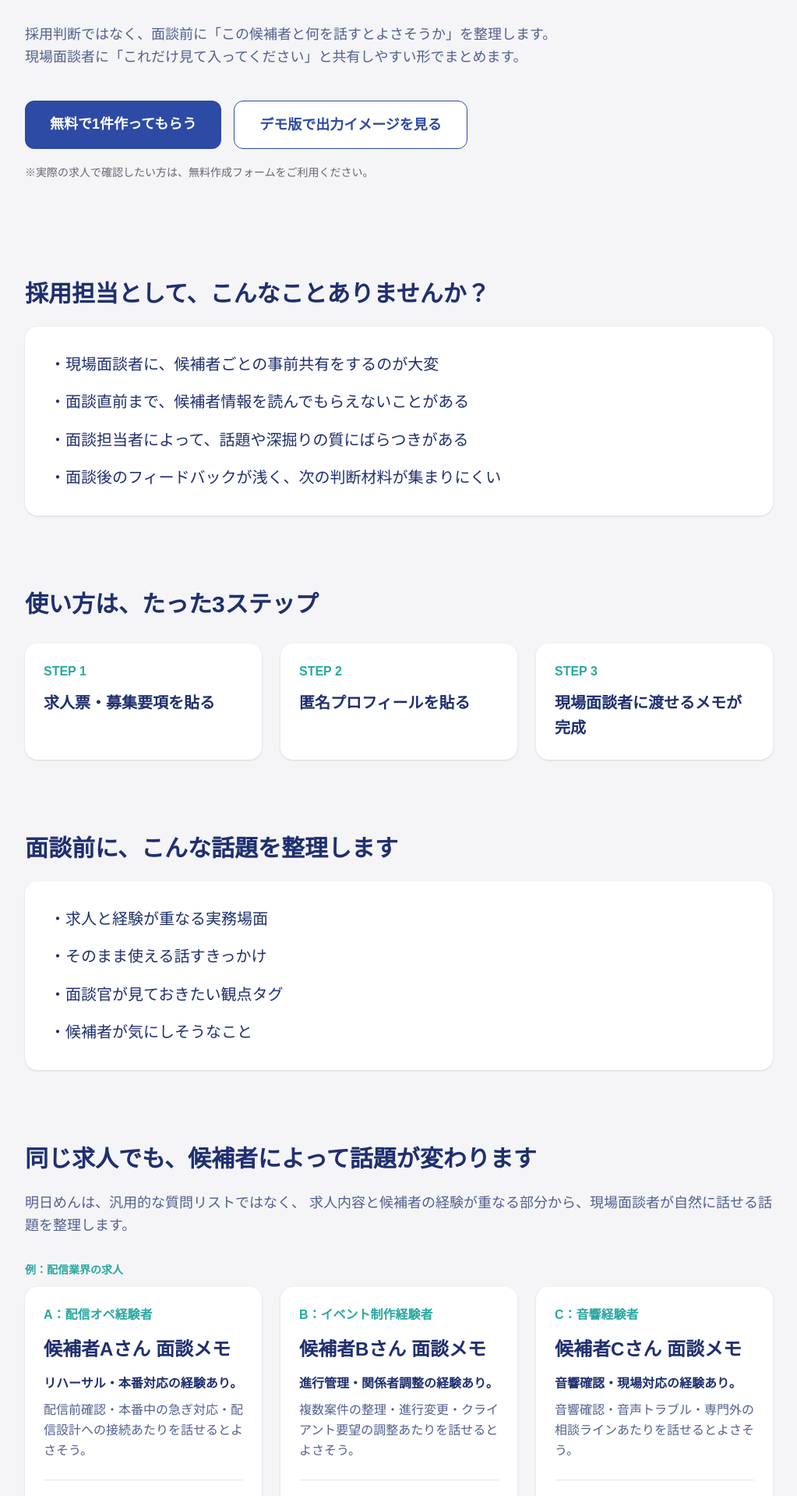
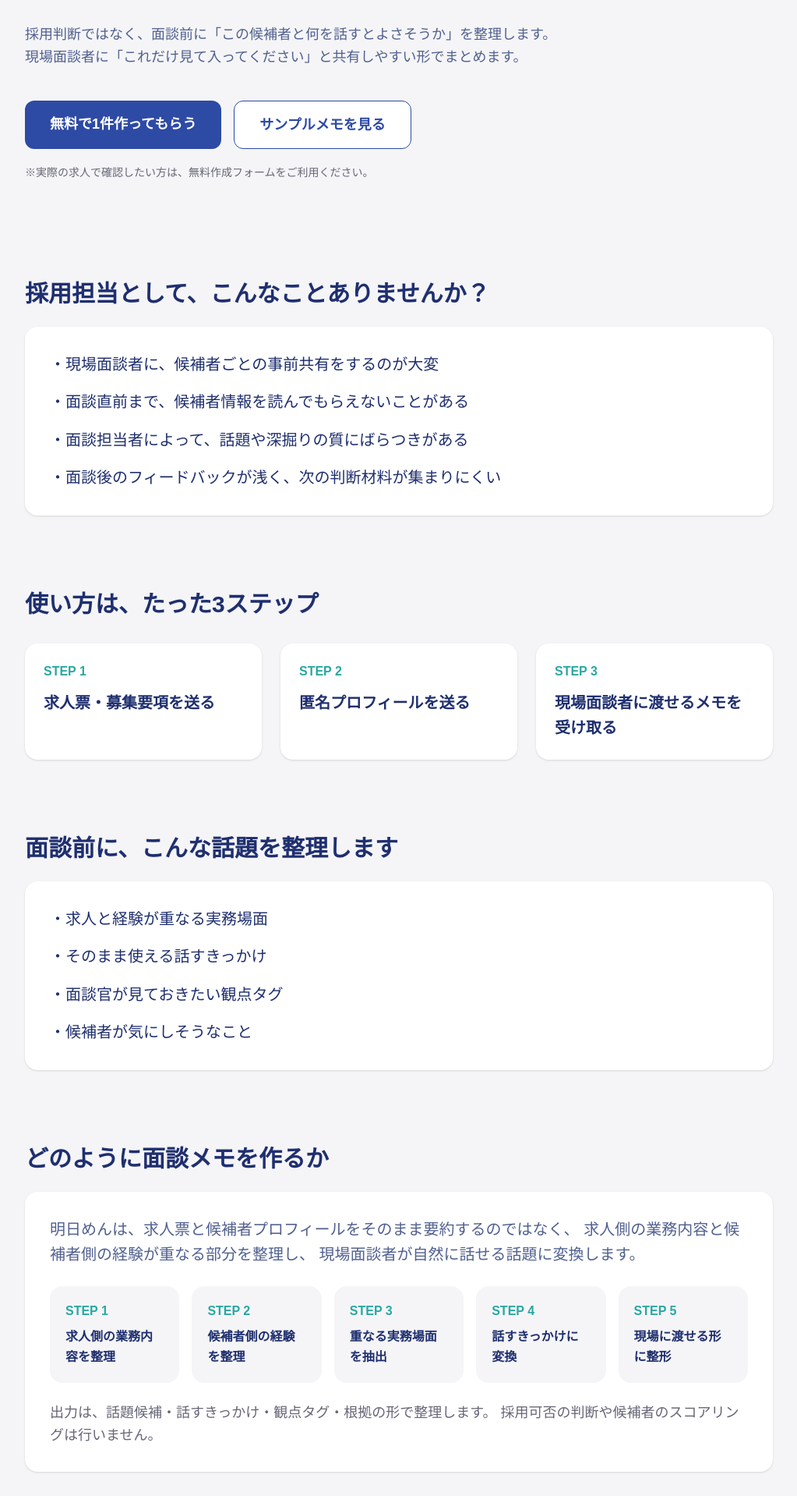
Before and after one commit to yshyk216/asumen-lp-v2, a Next.js app: page / in a window 1280 px wide. Shown: the part 340-2258 px from the top of the page at 78% size, without its empty margins (128-1151 px from the left). Built offline with nearby package versions, Linux system fonts and the light colour scheme.

Commit message:
Update page.tsx

```diff
--- a/app/page.tsx
+++ b/app/page.tsx
@@ -1,5 +1,4 @@
 const TALLY_FORM_URL = "https://tally.so/r/Pdk2rB";
-const DIFY_DEMO_URL = "https://udify.app/workflow/OWNvPzEkN6nAn52F";
 
 export default function Home() {
   return (
@@ -39,12 +38,10 @@ export default function Home() {
           </a>
 
           <a
-            href={DIFY_DEMO_URL}
-            target="_blank"
-            rel="noreferrer"
+            href="#sample"
             className="inline-block bg-white text-[#2d4aa5] border border-[#2d4aa5] px-8 py-4 rounded-xl text-lg font-semibold hover:bg-[#eef2ff] transition text-center"
           >
-            デモ版で出力イメージを見る
+            サンプルメモを見る
           </a>
         </div>
 
@@ -77,9 +74,9 @@ export default function Home() {
 
         <div className="grid md:grid-cols-3 gap-6">
           {[
-            ["1", "求人票・募集要項を貼る"],
-            ["2", "匿名プロフィールを貼る"],
-            ["3", "現場面談者に渡せるメモが完成"],
+            ["1", "求人票・募集要項を送る"],
+            ["2", "匿名プロフィールを送る"],
+            ["3", "現場面談者に渡せるメモを受け取る"],
           ].map(([num, text]) => (
             <div key={num} className="bg-white rounded-2xl p-6 shadow-sm">
               <div className="text-[#2aa7a1] font-bold mb-3">STEP {num}</div>
@@ -105,15 +102,55 @@ export default function Home() {
         </div>
       </section>
 
+      {/* How it generates */}
+      <section className="max-w-5xl mx-auto px-8 py-12">
+        <h2 className="text-3xl font-bold mb-6">
+          どのように面談メモを作るか
+        </h2>
+
+        <div className="bg-white rounded-2xl p-8 shadow-sm">
+          <p className="text-xl leading-relaxed text-[#51608f] mb-6">
+            明日めんは、求人票と候補者プロフィールをそのまま要約するのではなく、
+            求人側の業務内容と候補者側の経験が重なる部分を整理し、
+            現場面談者が自然に話せる話題に変換します。
+          </p>
+
+          <div className="grid md:grid-cols-5 gap-4">
+            {[
+              ["1", "求人側の業務内容を整理"],
+              ["2", "候補者側の経験を整理"],
+              ["3", "重なる実務場面を抽出"],
+              ["4", "話すきっかけに変換"],
+              ["5", "現場に渡せる形に整形"],
+            ].map(([num, text]) => (
+              <div key={num} className="rounded-2xl bg-[#f5f5f7] p-5">
+                <div className="text-[#2aa7a1] font-bold mb-2">STEP {num}</div>
+                <p className="font-bold leading-relaxed">{text}</p>
+              </div>
+            ))}
+          </div>
+
+          <p className="text-lg leading-relaxed text-[#667] mt-6">
+            出力は、話題候補・話すきっかけ・観点タグ・根拠の形で整理します。
+            採用可否の判断や候補者のスコアリングは行いません。
+          </p>
+        </div>
+      </section>
+
       {/* Candidate-specific sample cards */}
-      <section className="max-w-5xl mx-auto px-8 py-12">
+      <section id="sample" className="max-w-5xl mx-auto px-8 py-12">
+        <p className="text-sm font-bold text-[#2aa7a1] mb-3">
+          整形済みサンプル
+        </p>
+
         <h2 className="text-3xl font-bold mb-6">
           同じ求人でも、候補者によって話題が変わります
         </h2>
 
         <p className="text-lg leading-relaxed text-[#51608f] mb-8">
-          明日めんは、汎用的な質問リストではなく、
-          求人内容と候補者の経験が重なる部分から、現場面談者が自然に話せる話題を整理します。
+          以下は、配信業界の求人を例にしたサンプルです。
+          実際の無料作成では、御社の求人と匿名化した候補者プロフィールをもとに、
+          現場面談者に渡しやすい形に整えてお送りします。
         </p>
 
         <p className="text-sm font-bold text-[#2aa7a1] mb-3">
@@ -138,6 +175,11 @@ export default function Home() {
                 "リハーサルや本番前に、配信構成で不明点があった時って、まず何を確認してました？",
               tags: ["確認", "配信構成", "現場対応"],
               reason: "配信オペ経験 × リハーサル対応",
+              concerns: [
+                "最初に任される範囲",
+                "困った時の相談先",
+                "配信設計まで関われるか",
+              ],
             },
             {
               label: "B：イベント制作経験者",
@@ -155,6 +197,11 @@ export default function Home() {
                 "ハイブリッドイベントで進行変更が入った時って、まず誰と何を確認してました？",
               tags: ["進行管理", "関係者調整", "確認"],
               reason: "イベント制作経験 × 配信案件調整",
+              concerns: [
+                "配信領域のキャッチアップ方法",
+                "クライアント対応の範囲",
+                "現場と社内の役割分担",
+              ],
             },
             {
               label: "C：音響経験者",
@@ -172,6 +219,11 @@ export default function Home() {
                 "本番中に音声トラブルが起きた時って、まずどこから原因を切り分けてました？",
               tags: ["切り分け", "初動", "現場対応"],
               reason: "音響経験 × 本番中の音声対応",
+              concerns: [
+                "映像・配信側の学び方",
+                "専門外の相談体制",
+                "本番中の判断範囲",
+              ],
             },
           ].map((sample) => (
             <div key={sample.label} className="bg-white rounded-2xl p-6 shadow-sm">
@@ -198,7 +250,7 @@ export default function Home() {
                 </ul>
               </div>
 
-              <div className="border-t border-[#e5e7eb] pt-5">
+              <div className="border-t border-[#e5e7eb] pt-5 mb-5">
                 <p className="font-bold mb-3">💬 話すきっかけ</p>
 
                 <p className="text-sm font-bold text-[#2aa7a1] mb-2">
@@ -221,6 +273,15 @@ export default function Home() {
                 </div>
 
                 <p className="text-sm text-[#667]">根拠：{sample.reason}</p>
+              </div>
+
+              <div className="border-t border-[#e5e7eb] pt-5">
+                <p className="font-bold mb-3">🤝 候補者が気にしそうなこと</p>
+                <ul className="space-y-2 leading-relaxed text-[#51608f]">
+                  {sample.concerns.map((concern) => (
+                    <li key={concern}>・{concern}</li>
+                  ))}
+                </ul>
               </div>
             </div>
           ))}
@@ -316,30 +377,6 @@ export default function Home() {
         </div>
       </section>
 
-      {/* Demo note */}
-      <section className="max-w-5xl mx-auto px-8 py-12">
-        <div className="bg-white rounded-2xl p-8 shadow-sm">
-          <h2 className="text-3xl font-bold mb-6">
-            デモ版について
-          </h2>
-
-          <p className="text-xl leading-relaxed text-[#51608f] mb-4">
-            デモ版は、出力イメージを確認するための簡易版です。
-            Dify上の画面で、求人票と匿名化した候補者プロフィールを貼ると、
-            その場で「候補者別の面談メモ」の雰囲気を確認できます。
-          </p>
-
-          <p className="text-lg leading-relaxed text-[#667] mb-4">
-            ※デモ版でも、候補者名・連絡先・住所・顔写真・SNS URLなど、
-            個人を直接特定できる情報は入力しないでください。
-          </p>
-
-          <p className="text-lg leading-relaxed text-[#667]">
-            ※実際の無料作成では、現場面談者に渡しやすい形に整えてお送りします。
-          </p>
-        </div>
-      </section>
-
       {/* Privacy */}
       <section className="max-w-5xl mx-auto px-8 py-12">
         <div className="bg-white rounded-2xl p-8 shadow-sm">
@@ -369,9 +406,7 @@ export default function Home() {
           <br />
           現場面談者に渡せる「候補者別の面談メモ」を1件無料で作成します。
           <br />
-          デモ版は出力イメージの確認用です。
-          <br />
-          実際の無料作成では、現場に共有しやすい形に整えてお送りします。
+          通常1〜2営業日以内を目安に、メールでご連絡します。
         </p>
 
         <div className="flex flex-col sm:flex-row justify-center gap-4">
@@ -385,20 +420,14 @@ export default function Home() {
           </a>
 
           <a
-            href={DIFY_DEMO_URL}
-            target="_blank"
-            rel="noreferrer"
+            href="#sample"
             className="inline-block bg-white text-[#2d4aa5] border border-[#2d4aa5] px-10 py-4 rounded-xl text-lg font-semibold hover:bg-[#eef2ff] transition"
           >
-            デモ版で出力イメージを見る
+            サンプルメモを見る
           </a>
         </div>
 
         <p className="mt-6 text-sm text-[#667]">
-          ※通常1〜2営業日以内を目安に、メールでご連絡します。
-        </p>
-
-        <p className="mt-2 text-sm text-[#667]">
           ※候補者名・連絡先・住所・顔写真などは伏せた状態でご利用ください。
         </p>
       </section>
```
